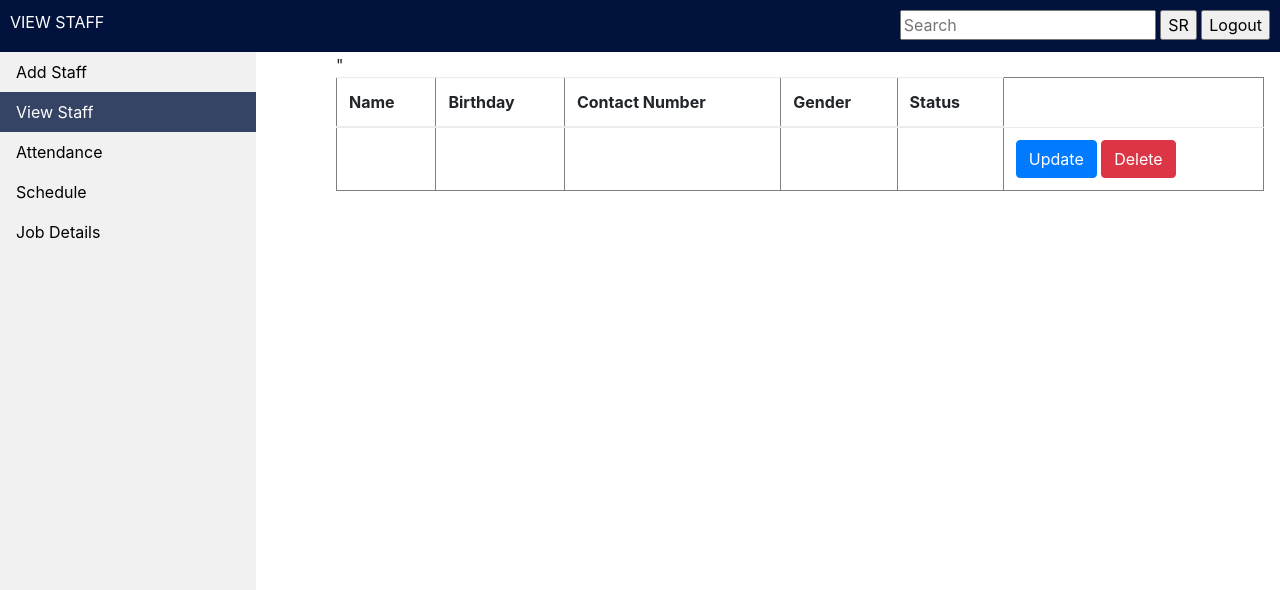
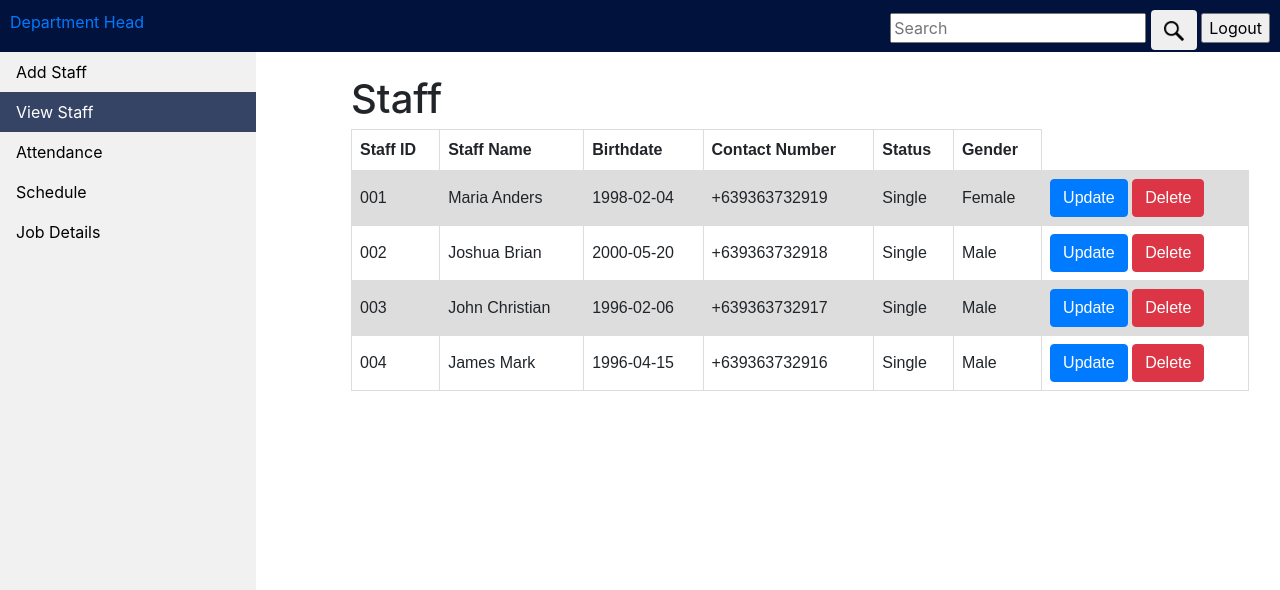
Before and after one commit to iamSushi/group-repo-project, a PHP site: page /assets/view_staff.php in a window 1280 px wide. Shown: the top 590 px of the page. Run offline with PHP 8.4, Linux system fonts and the light colour scheme.

Commit message:
try again
try again

```diff
--- a/assets/add_staff.php
+++ b/assets/add_staff.php
@@ -13,10 +13,12 @@
 	    <header class="admin-header">
 	    	<div  class="admin-header-admin">
 	    		<div>
-		    		<label for="" style="color:white;">ADD STAFF</label>
+		    		<label for="" style="color:white;"><a href="staff.php">Department Head</a></label>
 		    		<div  class="admin-header-button">
 			    		<input type="text" placeholder="Search">
-			    		<button type="button">SR</button>
+			    		<button type="button" class="btn">
+			    			<img src="images/search.png" alt="search" class="search-img" width="20px">
+			    		</button>
 		    			<button type="button">Logout</button>
 	    			</div>
 	    		</div>
--- a/assets/css/admin.css
+++ b/assets/css/admin.css
@@ -55,3 +55,19 @@
 .active-staff{
     background-color: green;
 }
+
+table {
+    font-family: arial, sans-serif;
+    border-collapse: collapse;
+    width: 100%;
+}
+
+td, th {
+    border: 1px solid #dddddd;
+    text-align: left;
+    padding: 8px;
+}
+
+tr:nth-child(even) {
+    background-color: #dddddd;
+}
--- a/assets/staff.php
+++ b/assets/staff.php
@@ -12,7 +12,7 @@
 	    <meta http-equiv="X-UA-Compatible" content="ie=edge">
 	    <link rel="stylesheet" href="bs/bootstrap.min.css">
 	    <link rel="stylesheet" href="css/admin.css">
-	    <title>Admin Index</title>
+	    <title>Department Head</title>
 	</head>
 	<body>
 	    <header class="admin-header">
@@ -21,7 +21,9 @@
 		    		<label for="" style="color:white;">Department Head</label>
 		    		<div  class="admin-header-button">
 			    		<input type="text" placeholder="Search">
-			    		<button type="button">SR</button>
+			    		<button type="button" class="btn">
+			    			<img src="images/search.png" alt="search" class="search-img" width="20px">
+			    		</button>
 		    			<button type="button">Logout</button>
 	    			</div>
 	    		</div>
--- a/assets/view_staff.php
+++ b/assets/view_staff.php
@@ -9,14 +9,34 @@
       <link rel="stylesheet" href="css/admin.css">
       <title>VIEW STAFF</title>
   </head>
+<style>
+table {
+    font-family: arial, sans-serif;
+    border-collapse: collapse;
+    width: 100%;
+}
+
+td, th {
+    border: 1px solid #dddddd;
+    text-align: left;
+    padding: 8px;
+}
+
+tr:nth-child(even) {
+    background-color: #dddddd;
+}
+</style>
+</head>
 <body>
   <header class="admin-header">
         <div  class="admin-header-admin">
           <div>
-		    		<label for="" style="color:white;">VIEW STAFF</label>
+            <label for="" style="color:white;"><a href="staff.php">Department Head</a></label>
             <div  class="admin-header-button">
               <input type="text" placeholder="Search">
-			    		<button type="button">SR</button>
+              <button type="button" class="btn">
+                <img src="images/search.png" alt="search" class="search-img" width="20px">
+              </button>
               <button type="button">Logout</button>
             </div>
           </div>
@@ -37,46 +57,113 @@
             </ul>
           </nav>
           </aside>
-		        <section class="content">"<table class='table' border='1'>
-							  <thead>
+        </div>
+        <section class="content">
+             <div class="col-md-12">
+              <br>
+            <form method="POST" action="">
+              <div>
+             <h1>Staff</h1>
+
+              </div>
+                <table>
                       <tr>
-										    <th>Name</th>
-											<th>Birthday</th>
+                        <th>Staff ID</th>
+                        <th>Staff Name</th>
+                        <th>Birthdate</th>
                         <th>Contact Number</th>
+                        <th>Status</th>
                         <th>Gender</th>
-											<th>Status</th>
                       </tr>
-									</thead>
-							  <tbody>
-							  	<tr><td style='text-align:center>
-								         $row['dedctDetails_id'].
-								         "</td><td>
-
-								         </td><td>
-
-								         </td><td>
-
-								         </td><td>
-
-								         </td><td>
-
-
-										      <button class='btn btn-primary'>Update</button>
+                      <tr>
+                        <td>001</td>
+                        <td>Maria Anders</td>
+                        <td>1998-02-04</td>
+                        <td>+639363732919</td>
+                        <td>Single</td>
+                        <td>Female</td>
+                        <td>
+                          <button type="" class="btn btn-primary">
+                <span class="glyphicon glyphicon-submit"></span><a href="" style="color:white">
+                Update
               </a>
 
-											  <button class='btn btn-danger'>Delete</button>
+              </button>
+              <button type="" class="btn btn-danger">
+                <span class="glyphicon glyphicon-submit"></span><a href="" style="color:white">
+                Delete
               </a>
+              </button>
                         </td>
                       </tr>
 
-							 </tbody>
+                      <tr>
+                        <td>002</td>
+                        <td>Joshua Brian</td>
+                        <td>2000-05-20</td>
+                        <td>+639363732918</td>
+                        <td>Single</td>
+                        <td>Male</td>
+                        <td>
+                          <button type="" class="btn btn-primary">
+                <span class="glyphicon glyphicon-submit"></span><a href="" style="color:white">
+                Update
+              </a>
 
+              </button>
+              <button type="" class="btn btn-danger">
+                <span class="glyphicon glyphicon-submit"></span><a href="" style="color:white">
+                Delete
+              </a>
+              </button>
+                        </td>
+                      </tr>
+                      <tr>
+                        <td>003</td>
+                        <td>John Christian</td>
+                        <td>1996-02-06</td>
+                        <td>+639363732917</td>
+                        <td>Single</td>
+                        <td>Male</td>
+                        <td>
+                          <button type="" class="btn btn-primary">
+                <span class="glyphicon glyphicon-submit"></span><a href="" style="color:white">
+                Update
+              </a>
 
+              </button>
+              <button type="" class="btn btn-danger">
+                <span class="glyphicon glyphicon-submit"></span><a href="" style="color:white">
+                Delete
+              </a>
+              </button>
+                        </td>
+                      </tr>
+                      <tr>
+                        <td>004</td>
+                        <td>James Mark</td>
+                        <td>1996-04-15</td>
+                        <td>+639363732916</td>
+                        <td>Single</td>
+                        <td>Male</td>
+                        <td>
+                          <button type="" class="btn btn-primary">
+                <span class="glyphicon glyphicon-submit"></span><a href="" style="color:white">
+                Update
+              </a>
+
+              </button>
+              <button type="" class="btn btn-danger">
+                <span class="glyphicon glyphicon-submit"></span><a href="" style="color:white">
+                Delete
+              </a>
+              </button>
+                        </td>
+                      </tr>
+                  </table>
+            </form>
+          </div>
         </section>
-			</div>
-		</main>
-	    <footer>
 
-	    </footer>
 </body>
 </html>
```
Also changed, not shown: assets/attendance.php (+6 -4 lines), assets/attendance_data.php (added, +81 -0 lines), assets/job_data.php (added, +92 -0 lines), assets/job_details.php (+6 -5 lines), assets/schedule.php (+7 -4 lines), assets/schedule_data.php (added, +96 -0 lines), assets/images/search.png (added). Lines whose indentation alone changed are shown as unchanged.
